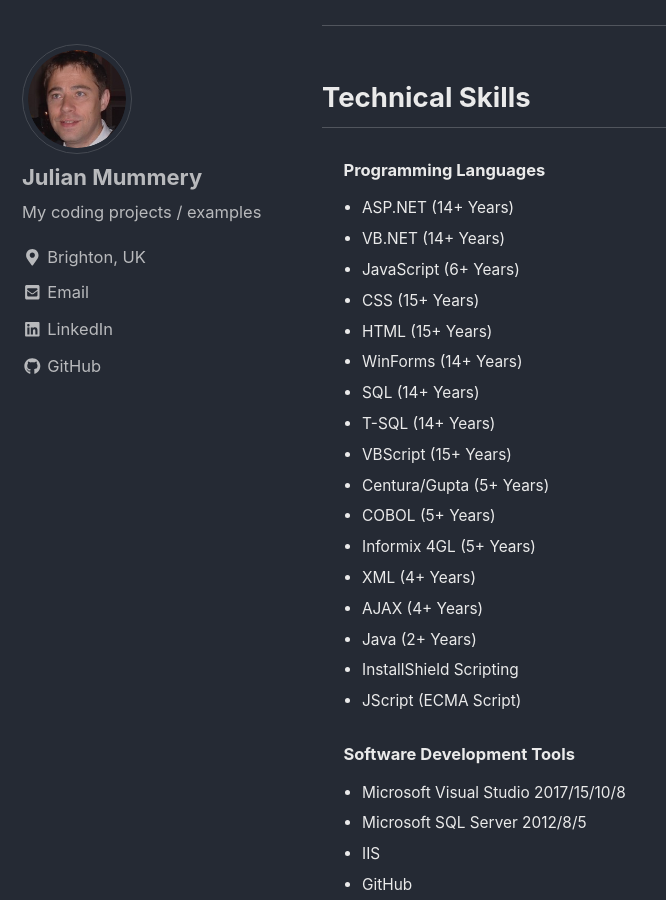
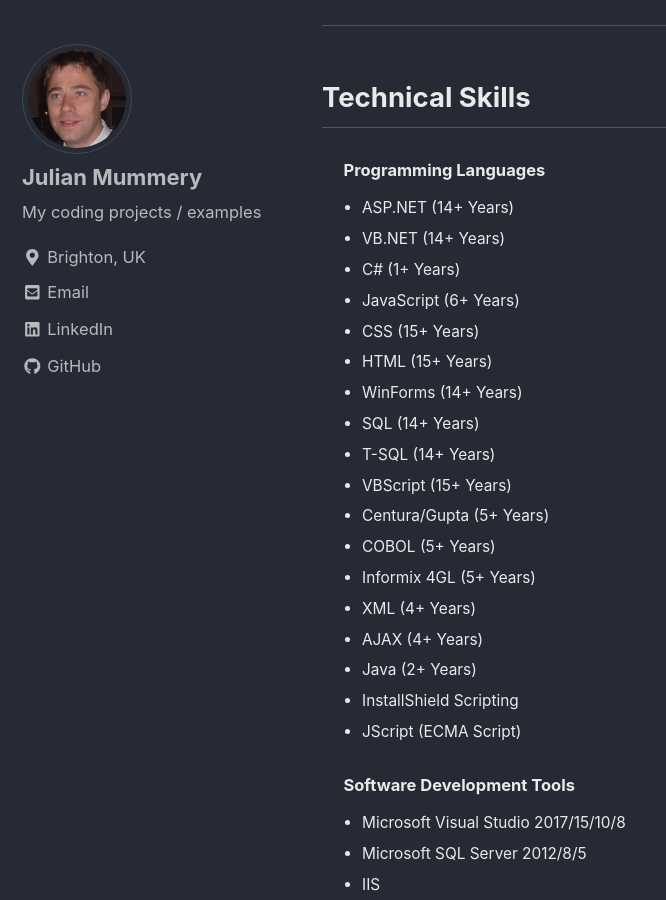
Before and after one commit to julianmummery/julianmummery.github.io, a Jekyll site: the page built from _pages/about.md, in a window 1280 px wide and 900 px high, scrolled down 1575 px. Shown: the whole window, without its empty margins (0-666 px from the left). Built offline with Jekyll 4.4.1, drawn with Linux system fonts in a browser that asks for light colours; nearby versions of some CDN libraries.

Commit message:
Update about.md

```diff
--- a/_pages/about.md
+++ b/_pages/about.md
@@ -36,6 +36,7 @@ For more specific information about the businesses I have worked for along with
 <ul style="font-size:0.70em;">
   <li>ASP.NET (14+ Years)</li>
   <li>VB.NET (14+ Years)</li>
+  <li>C# (1+ Years)</li>
   <li>JavaScript (6+ Years)</li>
   <li>CSS (15+ Years)</li>
   <li>HTML (15+ Years)</li>
```
